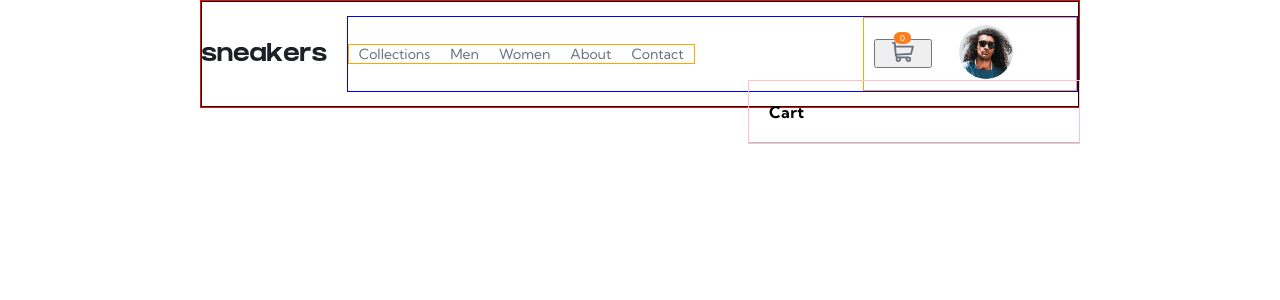
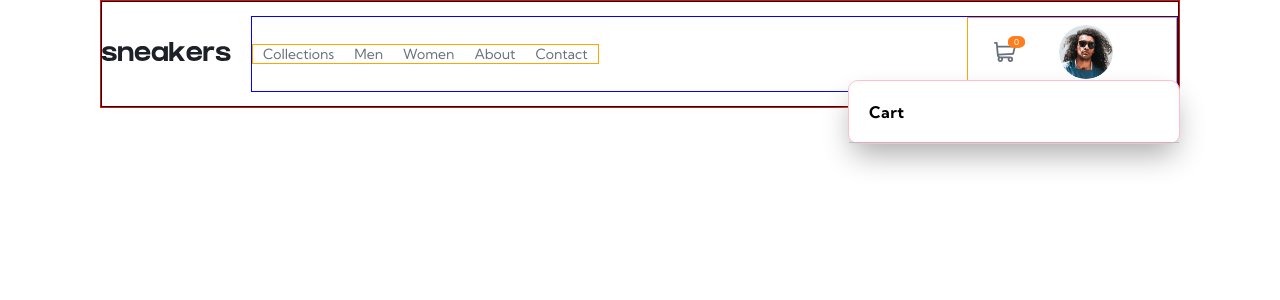
Before and after one commit to annaduong17/e-commerce, a React (Create React App) app: page /cart in a window 1280 px wide. Shown: the top 300 px of the page. Built offline with nearby package versions, Linux system fonts and the light colour scheme.

Commit message:
change cart-icon to button instead of NavLink, add box shadow to cart and adjust position farther to the right

```diff
--- a/src/context/shoes.js
+++ b/src/context/shoes.js
@@ -12,7 +12,9 @@ function Provider({ children }) {
   const [ showCart, setShowCart ] = useState(false);
 
   const handleCartClick = () => {
-    setShowCart(prev => !prev);
+    if (cart.length) {
+      setShowCart(prev => !prev);
+    }
   }
 
   const handleModal = (id) => {
--- a/src/index.scss
+++ b/src/index.scss
@@ -41,7 +41,8 @@ button {
 
 .app {
   border: 1px solid red;
-  margin-inline: 200px;
+  margin-inline: 100px;
+  z-index: 1;
 }
 
 .navbar {
@@ -82,6 +83,11 @@ button {
 
     .navlinks--right {
       align-items: center;
+
+      button {
+        border: none;
+        background-color: transparent;
+      }
     }
 
     .navlink {
@@ -91,8 +97,8 @@ button {
         position: absolute;
         background-color: $orange;
         color: white;
-        left: 20px;
-        top: -7px;
+        left: 30px;
+        top: -5px;
         width: 17px;
         font-size: 9px;
         border-radius: 40%;
@@ -131,7 +137,7 @@ button {
   .product-container {
     border: 1px solid pink;
     display: flex;
-    margin: 2vw;
+    margin: 5vw;
   }
 
   .images {
@@ -347,13 +353,15 @@ button {
 .cart {
   position: absolute;
   top: 80px;
-  right: 200px;
+  right: 100px;
   border: 1px solid pink;
   width: 330px;
   font-size: 13px;
   color: $dark-gray-blue;
   letter-spacing: 0.45px;
-  z-index: 100;
+  background-color: $white;
+  border-radius: 10px;
+  box-shadow: 0px 15px 30px -5px rgb(171, 171, 171);
 
   div:first-child {
     border-bottom: 1px solid $gray-blue;
@@ -368,6 +376,7 @@ button {
   .checkout {
     width: 290px;
     margin-inline: 20px;
+    margin-block: 10px 25px;
   }
 }
 
```
